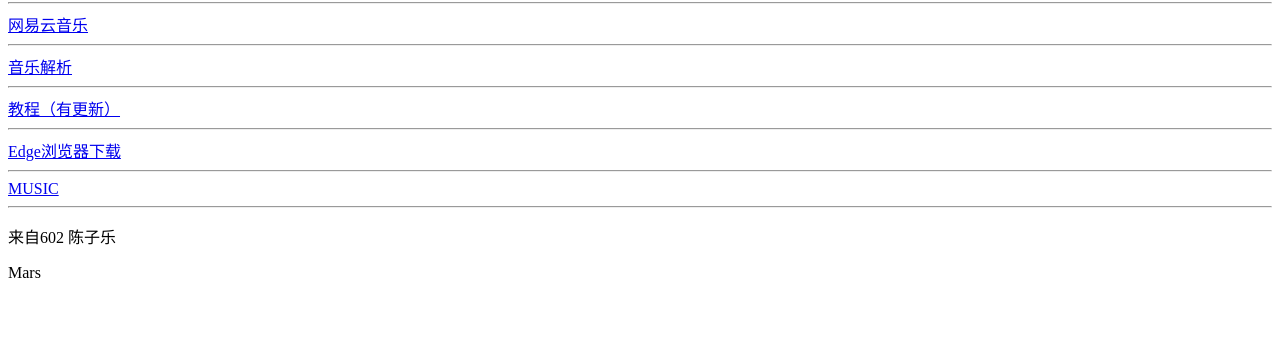
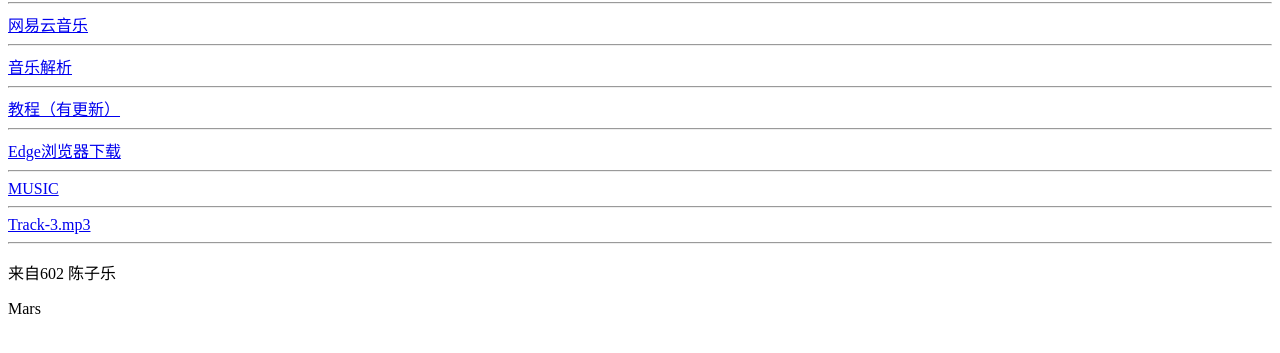
Before and after one commit to GKU-AD12/MARS, a plain HTML site: page TEACHERS.html in a window 1280 px wide. Shown: the part 87-440 px from the top of the page. Drawn offline with Linux system fonts and the light colour scheme.

Commit message:
Update TEACHERS.html

```diff
--- a/TEACHERS.html
+++ b/TEACHERS.html
@@ -18,6 +18,8 @@
 <hr>
 <a href="MUS.zip">MUSIC</a>
 <hr>
+<a href="Track-3.mp3">Track-3.mp3</a>
+<hr>
 <p>来自602 陈子乐 </p>
   <p>Mars</p>
 </body>
```
